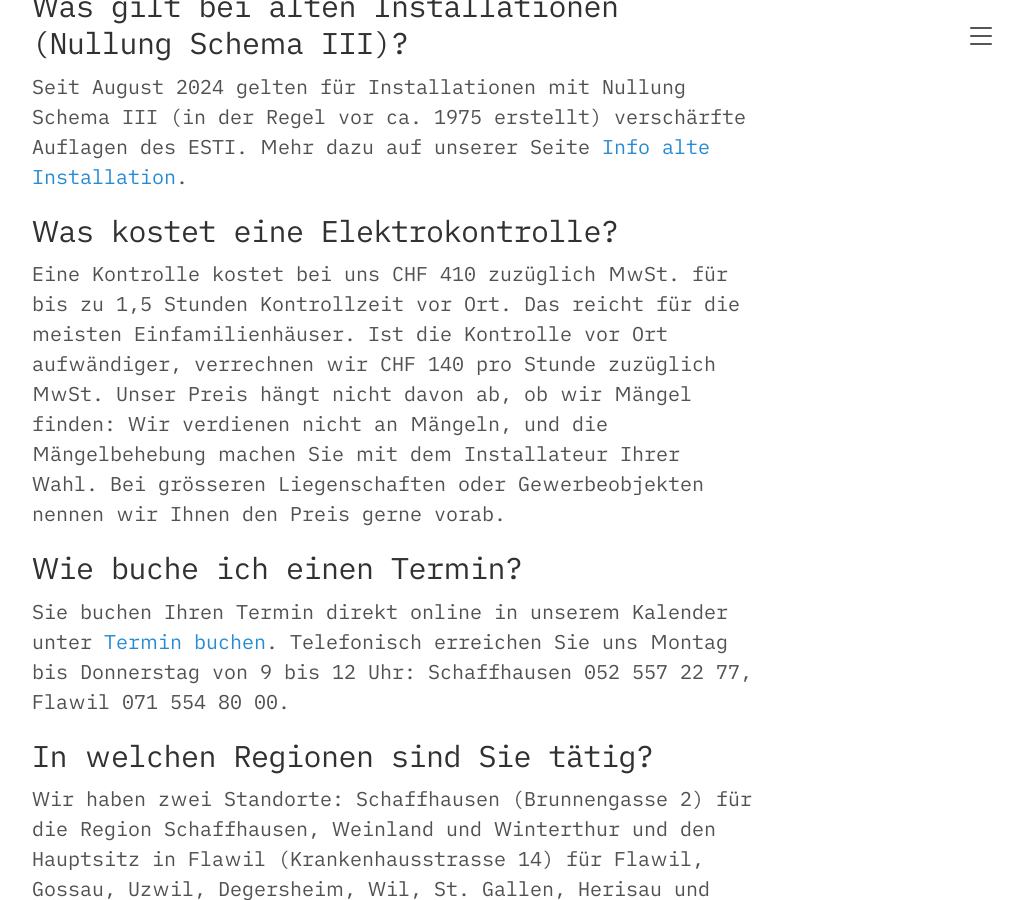
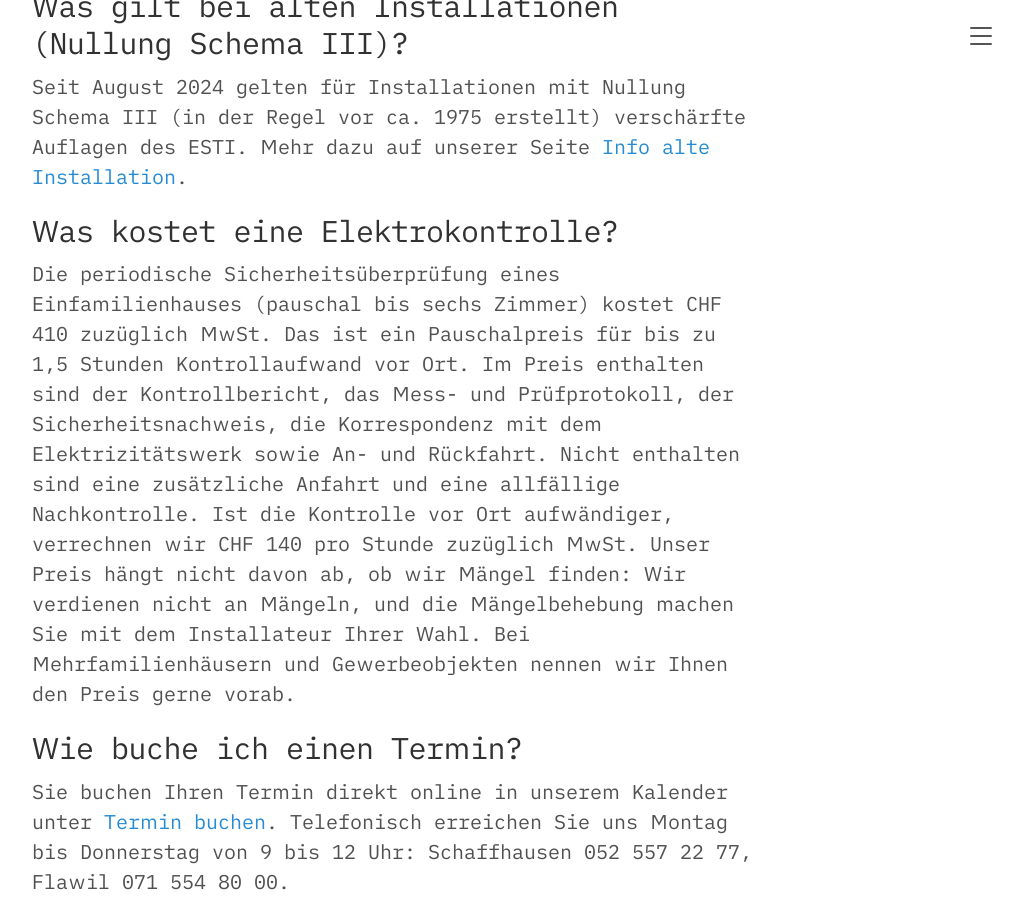
Before and after one commit to l-letters/simon-gasser.ch, a Jekyll site: the page built from faq/index.md, in a window 1280 px wide and 900 px high, scrolled down 2272 px. Shown: the whole window, without its empty margins (248-1271 px from the left). Built offline with Jekyll 4.4.1, drawn with Linux system fonts in a browser that asks for light colours.

Commit message:
FAQ: Leistungsumfang Pauschalpreis EFH

```diff
--- a/faq/index.md
+++ b/faq/index.md
@@ -20,7 +20,7 @@ faq:
   - frage: "Was gilt bei alten Installationen (Nullung Schema III)?"
     antwort: "Seit August 2024 gelten für Installationen mit Nullung Schema III (in der Regel vor ca. 1975 erstellt) verschärfte Auflagen des ESTI. Mehr dazu auf unserer Seite [Info alte Installation](/info-alte-installation/)."
   - frage: "Was kostet eine Elektrokontrolle?"
-    antwort: "Eine Kontrolle kostet bei uns CHF 410 zuzüglich MwSt. für bis zu 1,5 Stunden Kontrollzeit vor Ort. Das reicht für die meisten Einfamilienhäuser. Ist die Kontrolle vor Ort aufwändiger, verrechnen wir CHF 140 pro Stunde zuzüglich MwSt. Unser Preis hängt nicht davon ab, ob wir Mängel finden: Wir verdienen nicht an Mängeln, und die Mängelbehebung machen Sie mit dem Installateur Ihrer Wahl. Bei grösseren Liegenschaften oder Gewerbeobjekten nennen wir Ihnen den Preis gerne vorab."
+    antwort: "Die periodische Sicherheitsüberprüfung eines Einfamilienhauses (pauschal bis sechs Zimmer) kostet CHF 410 zuzüglich MwSt. Das ist ein Pauschalpreis für bis zu 1,5 Stunden Kontrollaufwand vor Ort. Im Preis enthalten sind der Kontrollbericht, das Mess- und Prüfprotokoll, der Sicherheitsnachweis, die Korrespondenz mit dem Elektrizitätswerk sowie An- und Rückfahrt. Nicht enthalten sind eine zusätzliche Anfahrt und eine allfällige Nachkontrolle. Ist die Kontrolle vor Ort aufwändiger, verrechnen wir CHF 140 pro Stunde zuzüglich MwSt. Unser Preis hängt nicht davon ab, ob wir Mängel finden: Wir verdienen nicht an Mängeln, und die Mängelbehebung machen Sie mit dem Installateur Ihrer Wahl. Bei Mehrfamilienhäusern und Gewerbeobjekten nennen wir Ihnen den Preis gerne vorab."
   - frage: "Wie buche ich einen Termin?"
     antwort: "Sie buchen Ihren Termin direkt online in unserem Kalender unter [Termin buchen](/termin-buchen/). Telefonisch erreichen Sie uns Montag bis Donnerstag von 9 bis 12 Uhr: Schaffhausen 052 557 22 77, Flawil 071 554 80 00."
   - frage: "In welchen Regionen sind Sie tätig?"
```
